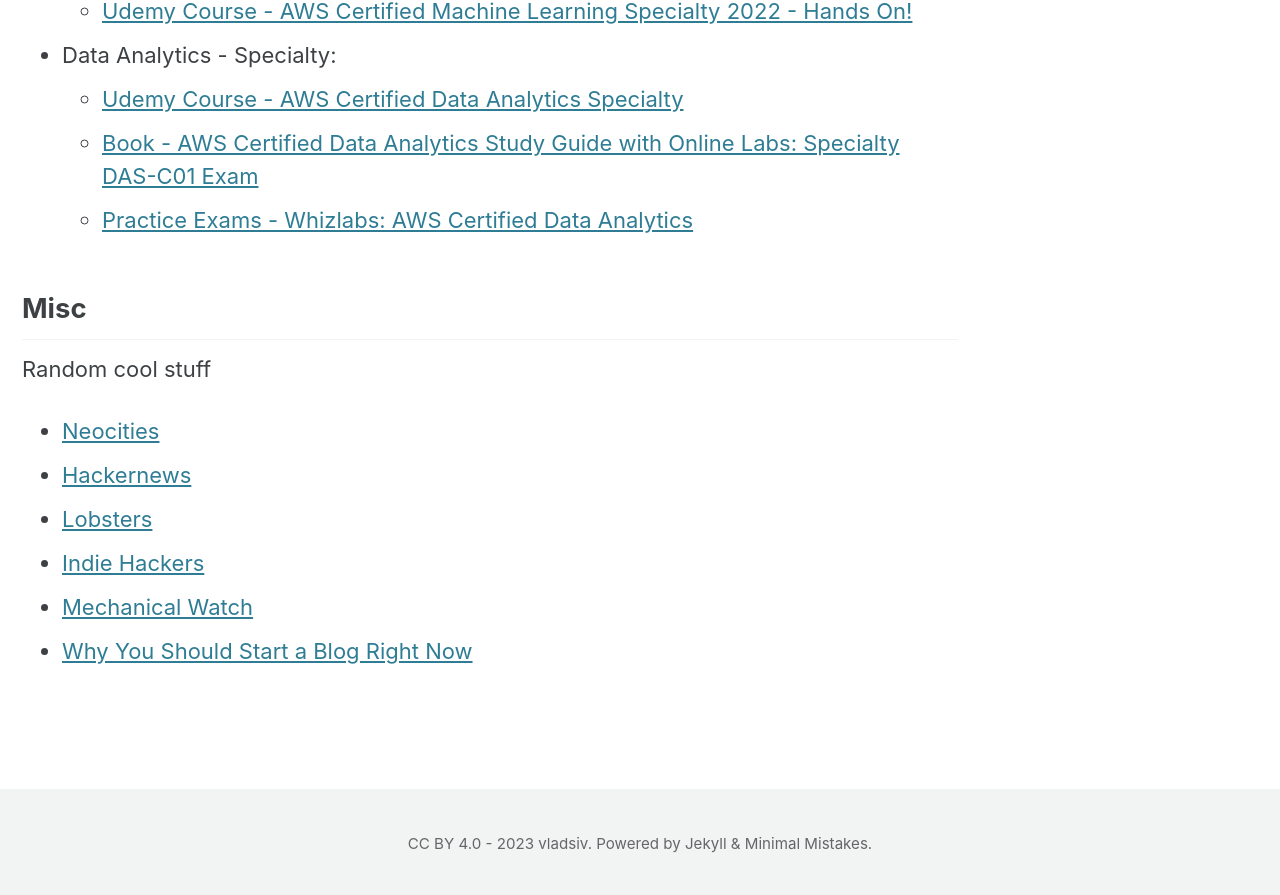
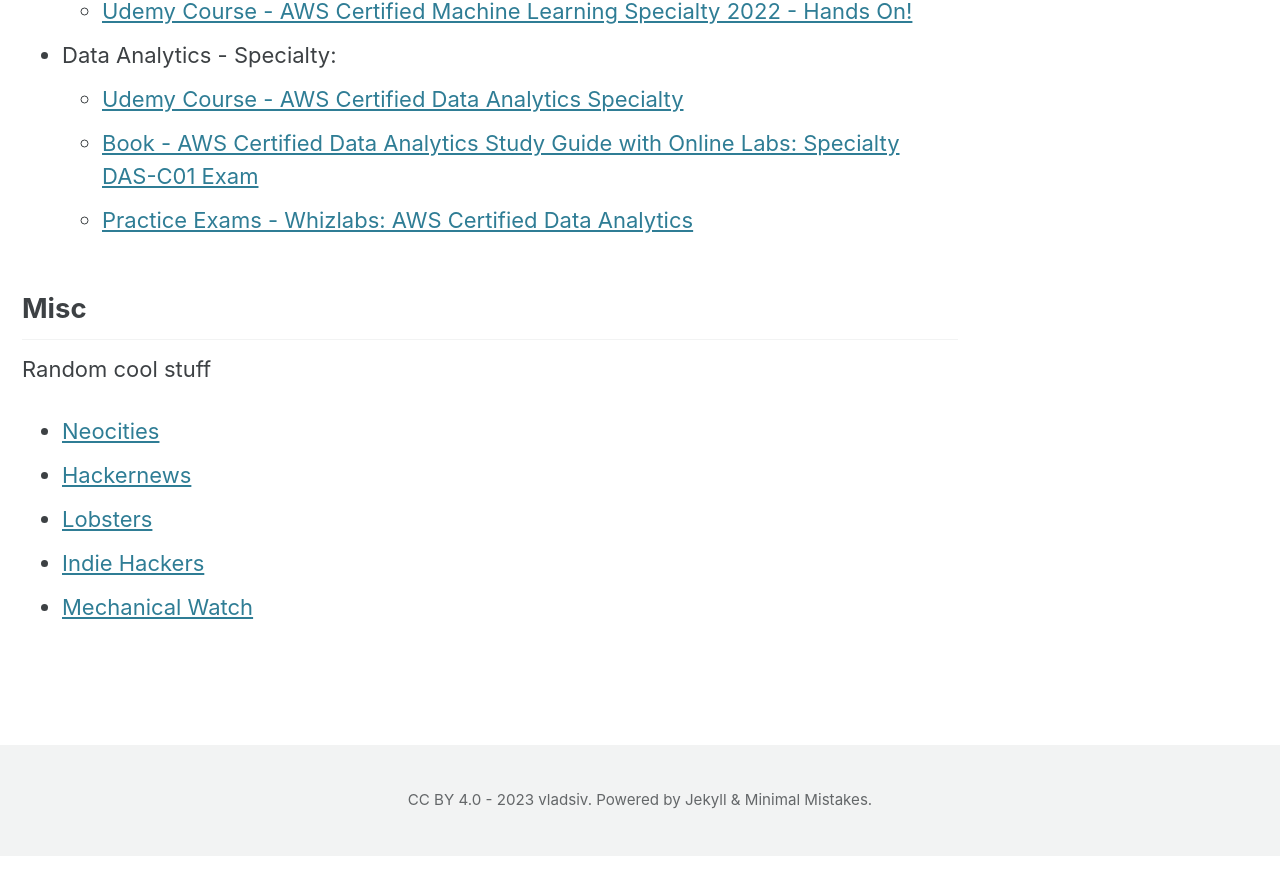
Before and after one commit to VladimirSiv/VladimirSiv.github.io, a Jekyll site: the page built from _pages/cool-links.md, in a window 1280 px wide and 900 px high, scrolled down 3313 px. Shown: the top 895 px of the window. Built offline with Jekyll 4.4.1, drawn with Linux system fonts in a browser that asks for light colours; cached includes are drawn as plain includes; after the commit the page ends 4169 px from its top, so only the background shows below that.

Commit message:
Fix double page

```diff
--- a/_pages/cool-links.md
+++ b/_pages/cool-links.md
@@ -96,4 +96,3 @@ Random cool stuff
 - [Lobsters](https://lobste.rs/){:target="_blank"}
 - [Indie Hackers](https://www.indiehackers.com/){:target="_blank"}
 - [Mechanical Watch](https://ciechanow.ski/mechanical-watch/){:target="_blank"}
-- [Why You Should Start a Blog Right Now](https://guzey.com/personal/why-have-a-blog/){:target="_blank"}
```
